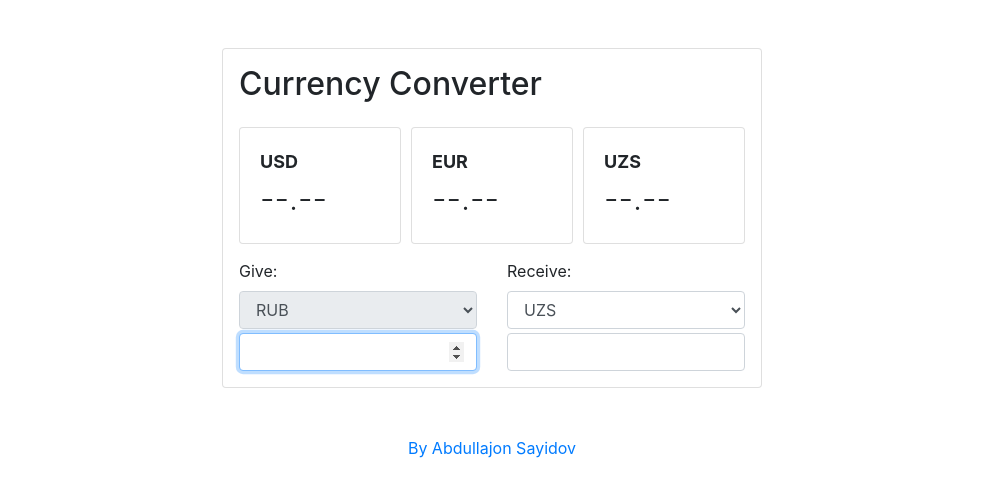
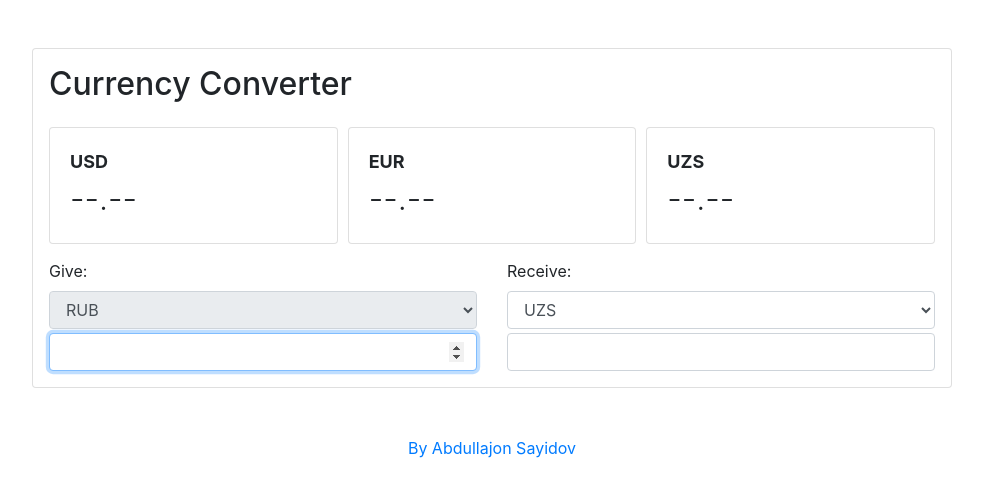
Before and after one commit to ASayidov/Currency-Converter, a plain HTML site: page index.html in a window 1280 px wide. Shown: the whole page, without its empty margins (148-1131 px from the left). Drawn offline with nearby package versions, Linux system fonts and the light colour scheme; no server answers.

Commit message:
changed styles

```diff
--- a/index.html
+++ b/index.html
@@ -24,7 +24,7 @@
 <body>
 	<div class="container pt-5 pb-5">
 		<div class="row justify-content-center">
-			<div class="col-6">
+			<div class="col-10">
 				<!-- Content -->
 				<div class="card p-3">
 					<form>
```
